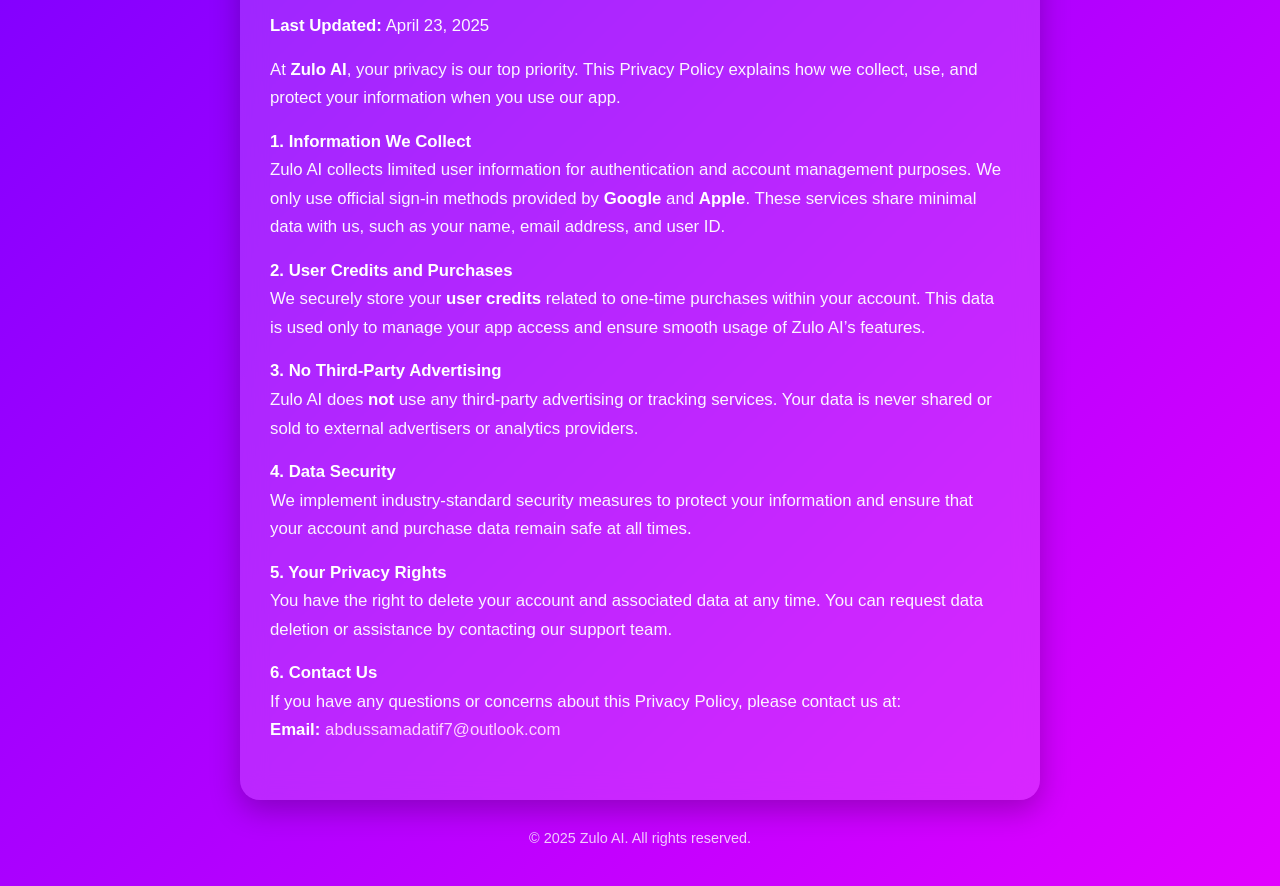
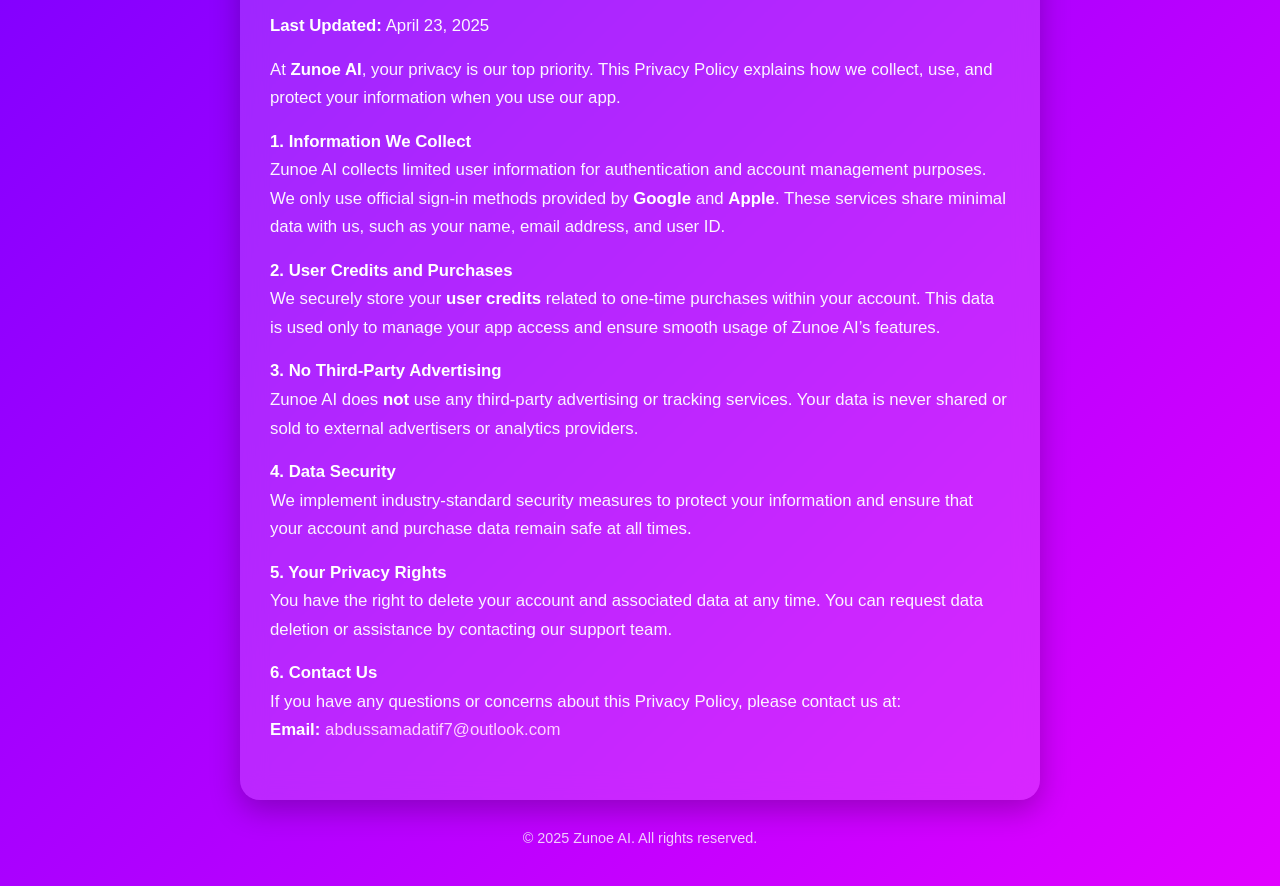
Before and after one commit to benxoa/BlendableLabs, a plain HTML site: page privacypolicy.html in a window 1280 px wide. Shown: the part 120-1006 px from the top of the page. Drawn offline with Linux system fonts and the light colour scheme.

Commit message:
Update privacypolicy.html

```diff
--- a/privacypolicy.html
+++ b/privacypolicy.html
@@ -3,7 +3,7 @@
 <head>
   <meta charset="UTF-8" />
   <meta name="viewport" content="width=device-width, initial-scale=1.0" />
-  <title>Privacy Policy - Zulo AI</title>
+  <title>Privacy Policy - Zunoe AI</title>
   <style>
     /* Reset and Base Styling */
     * {
@@ -79,16 +79,16 @@
     <h1>Privacy Policy</h1>
     <p><strong>Last Updated:</strong> April 23, 2025</p>
 
-    <p>At <strong>Zulo AI</strong>, your privacy is our top priority. This Privacy Policy explains how we collect, use, and protect your information when you use our app.</p>
+    <p>At <strong>Zunoe AI</strong>, your privacy is our top priority. This Privacy Policy explains how we collect, use, and protect your information when you use our app.</p>
 
     <p><strong>1. Information We Collect</strong><br>
-    Zulo AI collects limited user information for authentication and account management purposes. We only use official sign-in methods provided by <strong>Google</strong> and <strong>Apple</strong>. These services share minimal data with us, such as your name, email address, and user ID.</p>
+    Zunoe AI collects limited user information for authentication and account management purposes. We only use official sign-in methods provided by <strong>Google</strong> and <strong>Apple</strong>. These services share minimal data with us, such as your name, email address, and user ID.</p>
 
     <p><strong>2. User Credits and Purchases</strong><br>
-    We securely store your <strong>user credits</strong> related to one-time purchases within your account. This data is used only to manage your app access and ensure smooth usage of Zulo AI’s features.</p>
+    We securely store your <strong>user credits</strong> related to one-time purchases within your account. This data is used only to manage your app access and ensure smooth usage of Zunoe AI’s features.</p>
 
     <p><strong>3. No Third-Party Advertising</strong><br>
-    Zulo AI does <strong>not</strong> use any third-party advertising or tracking services. Your data is never shared or sold to external advertisers or analytics providers.</p>
+    Zunoe AI does <strong>not</strong> use any third-party advertising or tracking services. Your data is never shared or sold to external advertisers or analytics providers.</p>
 
     <p><strong>4. Data Security</strong><br>
     We implement industry-standard security measures to protect your information and ensure that your account and purchase data remain safe at all times.</p>
@@ -98,12 +98,12 @@
 
     <p><strong>6. Contact Us</strong><br>
     If you have any questions or concerns about this Privacy Policy, please contact us at:<br>
-    <strong>Email:</strong> <a href="mailto:support@zuloai.com" style="color: #ffd4ff; text-decoration: none;">abdussamadatif7@outlook.com</a>
+    <strong>Email:</strong> <a href="mailto:support@Zunoeai.com" style="color: #ffd4ff; text-decoration: none;">abdussamadatif7@outlook.com</a>
     </p>
   </div>
 
   <footer>
-    &copy; 2025 Zulo AI. All rights reserved.
+    &copy; 2025 Zunoe AI. All rights reserved.
   </footer>
 </body>
 </html>
```
